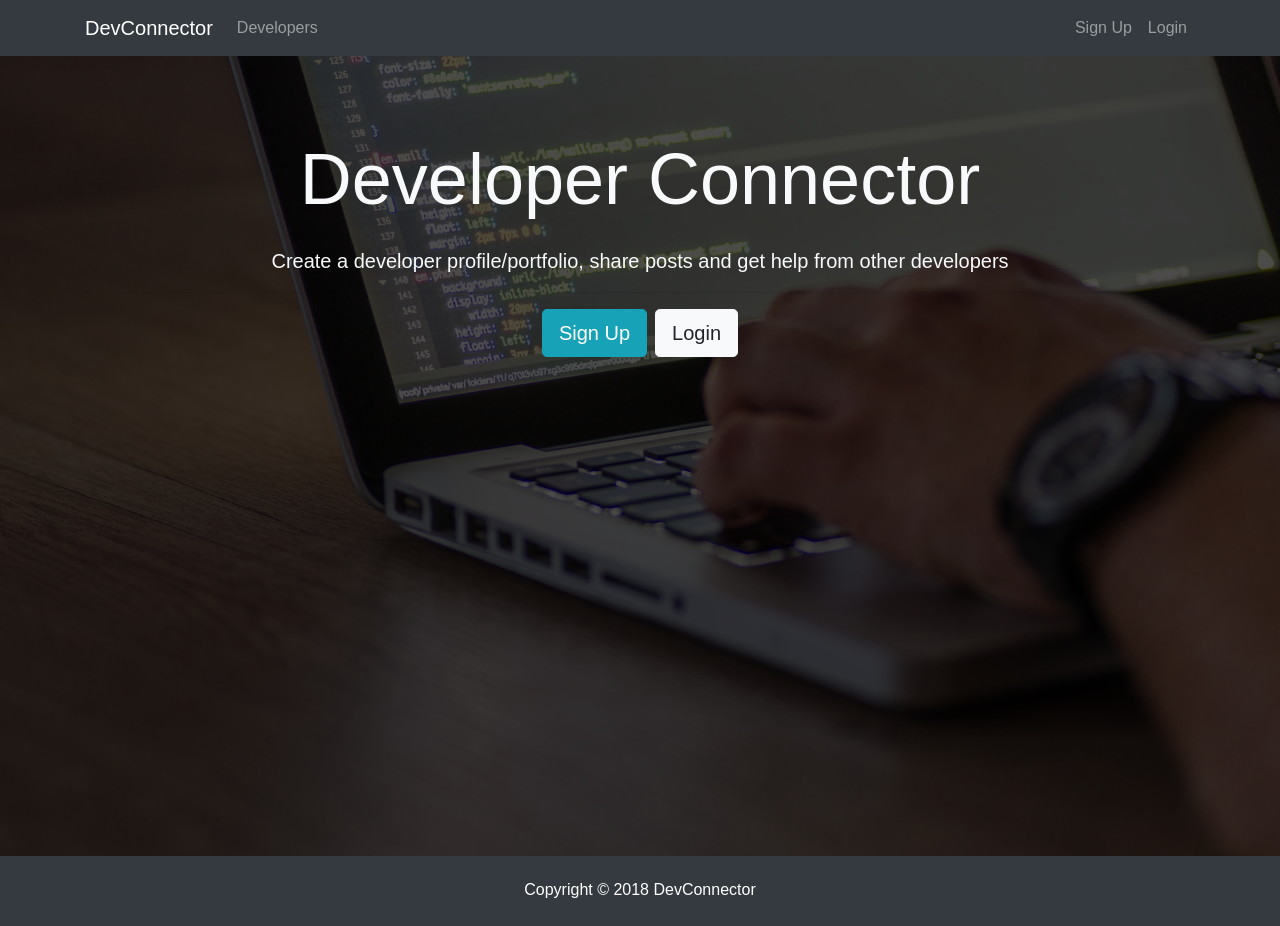
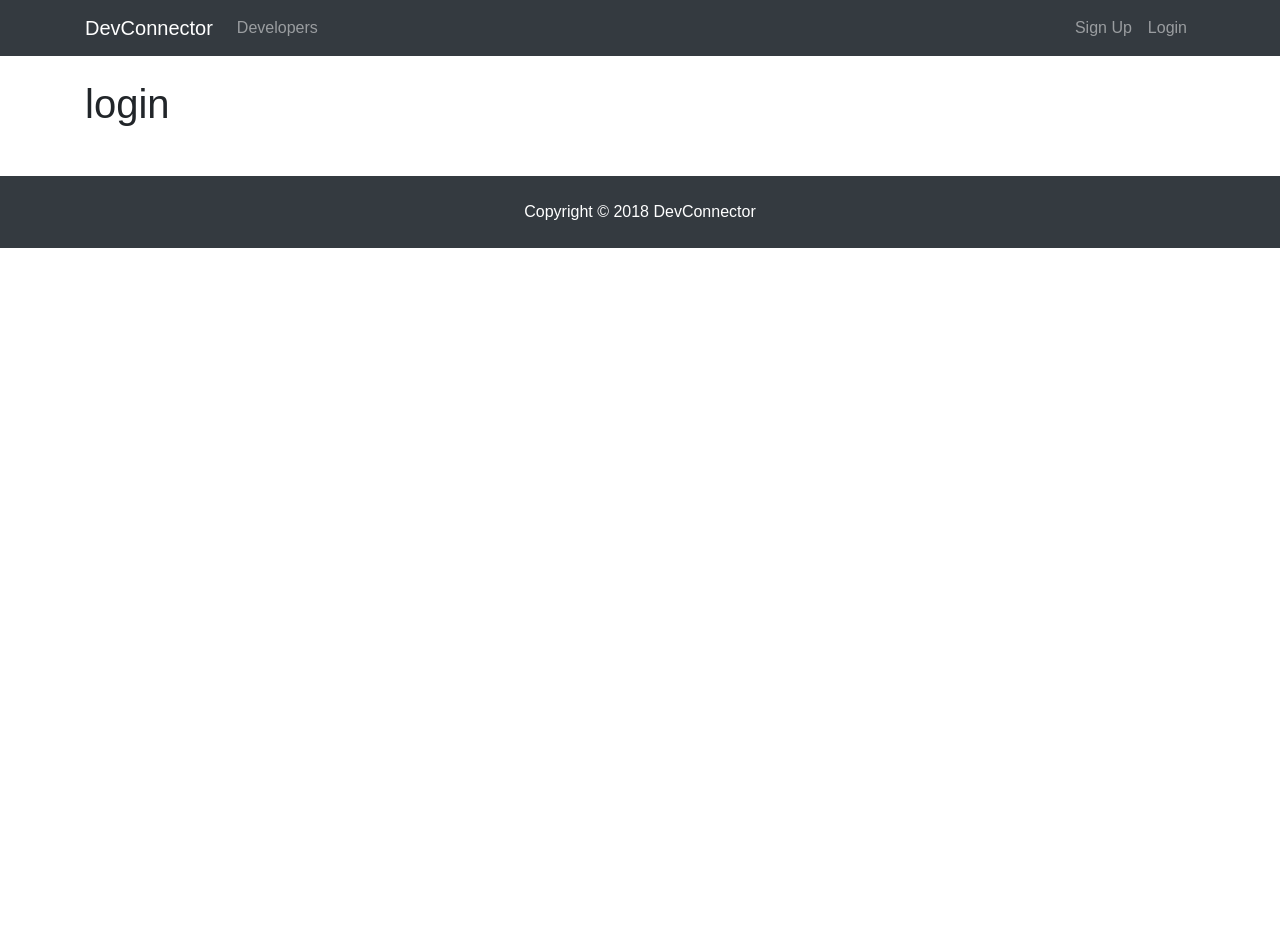
Before and after one commit to VjacheslavZ/sn-for-dev, a React (Create React App) app in the folder client/: page /login in a window 1280 px wide. After the commit the page ends 800 px from the top, so only its background shows below. Built offline with nearby package versions, Linux system fonts and the light colour scheme.

Commit message:
add Login register components

```diff
--- a/client/src/App.js
+++ b/client/src/App.js
@@ -1,18 +1,30 @@
 import React, { Component } from 'react';
+import {BrowserRouter as Router, Route} from 'react-router-dom';
 import './App.css';
 
 import Navbar from './components/layout/Navbar';
 import Footer from './components/layout/Footer';
 import Landing from './components/layout/Landing';
+import Regiser from './components/auth/Register';
+import Login from './components/auth/Login';
 
 class App extends Component {
     render() {
         return (
+            <Router>
                 <div className="App">
                     <Navbar />
-        <Landing />
+
+                    <Route exact path='/' component={Landing}/>
+
+                    <div className="container">
+                        <Route exact path='/register' component={Regiser}/>
+                        <Route exact path='/login' component={Login}/>
+                    </div>
+
                     <Footer />
                 </div>
+            </Router>
         );
     }
 }
--- /dev/null
+++ b/client/src/components/auth/Login.js
@@ -0,0 +1,13 @@
+import React, { Component } from 'react';
+
+class Login extends Component {
+	render() {
+		return (
+			<div>
+				<h1>login</h1>
+			</div>
+		);
+	}
+}
+
+export default Login;
--- /dev/null
+++ b/client/src/components/auth/Register.js
@@ -0,0 +1,13 @@
+import React, { Component } from 'react';
+
+class Register extends Component {
+	render() {
+		return (
+			<div>
+				<h1>Register</h1>
+			</div>
+		);
+	}
+}
+
+export default Register;
--- a/client/src/components/layout/Landing.js
+++ b/client/src/components/layout/Landing.js
@@ -1,4 +1,5 @@
 import React, { Component } from 'react';
+import {Link} from 'react-router-dom';
 
 class Landing extends Component {
 	render() {
@@ -13,8 +14,8 @@ class Landing extends Component {
 								<p className="lead"> Create a developer profile/portfolio, share posts and get help from
 									other developers</p>
 								<hr/>
-								<a href="register.html" className="btn btn-lg btn-info mr-2">Sign Up</a>
-								<a href="login.html" className="btn btn-lg btn-light">Login</a>
+								<Link to="/register" className="btn btn-lg btn-info mr-2">Sign Up</Link>
+								<Link to="/login" className="btn btn-lg btn-light">Login</Link>
 							</div>
 						</div>
 					</div>
--- a/client/src/components/layout/Navbar.js
+++ b/client/src/components/layout/Navbar.js
@@ -1,4 +1,5 @@
 import React, {Component} from 'react';
+import {Link} from 'react-router-dom';
 
 class Navbar extends Component {
 	render() {
@@ -6,7 +7,7 @@ class Navbar extends Component {
 			<div>
 				<nav className="navbar navbar-expand-sm navbar-dark bg-dark mb-4">
 					<div className="container">
-						<a className="navbar-brand" href="landing.html">DevConnector</a>
+						<Link className="navbar-brand" to="/">DevConnector</Link>
 						<button className="navbar-toggler" type="button" data-toggle="collapse"
 						        data-target="#mobile-nav">
 							<span className="navbar-toggler-icon"></span>
@@ -15,17 +16,16 @@ class Navbar extends Component {
 						<div className="collapse navbar-collapse" id="mobile-nav">
 							<ul className="navbar-nav mr-auto">
 								<li className="nav-item">
-									<a className="nav-link" href="profiles.html"> Developers
-									</a>
+									<Link className="nav-link" to="/profiles"> Developers</Link>
 								</li>
 							</ul>
 
 							<ul className="navbar-nav ml-auto">
 								<li className="nav-item">
-									<a className="nav-link" href="register.html">Sign Up</a>
+									<Link className="nav-link" to="/register">Sign Up</Link>
 								</li>
 								<li className="nav-item">
-									<a className="nav-link" href="login.html">Login</a>
+									<Link className="nav-link" to="/login">Login</Link>
 								</li>
 							</ul>
 						</div>
```
Lines whose indentation alone changed are shown as unchanged.
